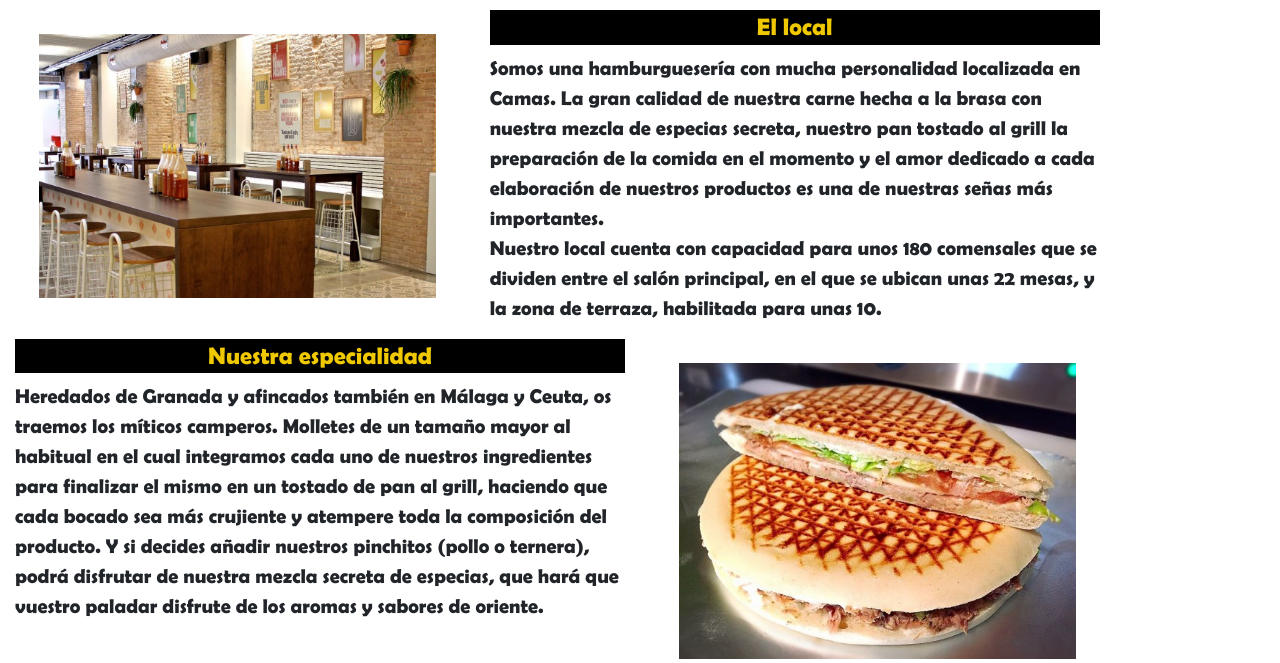
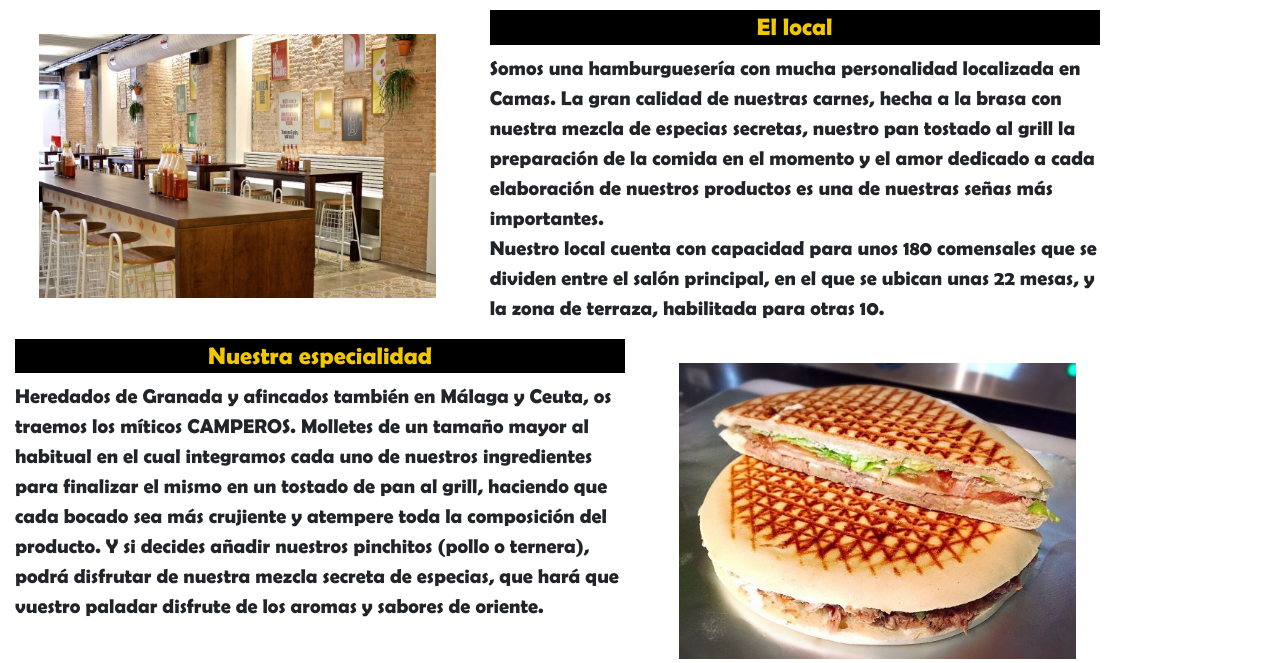
Before and after one commit to victormanuelantacastro/Proyecto, a PHP site: page / in a window 1280 px wide. Shown: the part 701-1364 px from the top of the page. Run offline with PHP 8.4, Linux system fonts and the light colour scheme.

Commit message:
*Ultimos cambios , Gramatica corregida

```diff
--- a/Contenido/proyecto/index.php
+++ b/Contenido/proyecto/index.php
@@ -122,9 +122,9 @@ if (!empty($_SESSION['activo'])) {
                 <div class="col-sm-6 ">
                     <h4 class="text-center">El local</h4>
                     <p class="lead">
-                        Somos una hamburguesería con mucha personalidad localizada en Camas. La gran calidad de nuestra carne hecha a la brasa con nuestra mezcla de especias secreta, nuestro pan tostado al grill
+                        Somos una hamburguesería con mucha personalidad localizada en Camas. La gran calidad de nuestras carnes, hecha a la brasa con nuestra mezcla de especias secretas, nuestro pan tostado al grill
                         la preparación de la comida en el momento y el amor dedicado a cada elaboración de nuestros productos es una de nuestras señas más importantes. <br>
-                        Nuestro local cuenta con capacidad para unos 180 comensales que se dividen entre el salón principal, en el que se ubican unas 22 mesas, y la zona de terraza, habilitada para unas 10.
+                        Nuestro local cuenta con capacidad para unos 180 comensales que se dividen entre el salón principal, en el que se ubican unas 22 mesas, y la zona de terraza, habilitada para otras 10.
                     </p>
                 </div>
             </div>
@@ -138,7 +138,7 @@ if (!empty($_SESSION['activo'])) {
                 <div class="col-sm-6 ">
                     <h4 class="text-center">Nuestra especialidad</h4>
                     <p class="lead">
-                        Heredados de Granada y afincados también en Málaga y Ceuta, os traemos los míticos camperos. Molletes de un tamaño mayor al habitual en el cual integramos
+                        Heredados de Granada y afincados también en Málaga y Ceuta, os traemos los míticos CAMPEROS. Molletes de un tamaño mayor al habitual en el cual integramos
                         cada uno de nuestros ingredientes para finalizar el mismo en un tostado de pan al grill, haciendo que cada bocado sea más crujiente y atempere toda
                         la composición del producto. Y si decides añadir nuestros pinchitos (pollo o ternera), podrá disfrutar de nuestra mezcla secreta de especias, que hará
                         que vuestro paladar disfrute de los aromas y sabores de oriente.
@@ -151,7 +151,7 @@ if (!empty($_SESSION['activo'])) {
         </div>
     </section>
     <!--Fin de la sección de la información de la especialidad-->
-    <!--Seccion que contiene informacion de la especialidad-->
+    <!--Seccion que contiene informacion de la localizacion-->
     <section id="local">
         <div class="container-fluid ">
             <div class="row">
@@ -182,7 +182,7 @@ if (!empty($_SESSION['activo'])) {
             </div>
         </div>
     </section>
-    <!--Fin de la sección de la información de la especialidad-->
+    <!--Fin de la sección de la información de la localizacion-->
     <!--Inicio Carrousel-->
     <div class="container mb-4">
         <div class="row justify-content-center">
```
